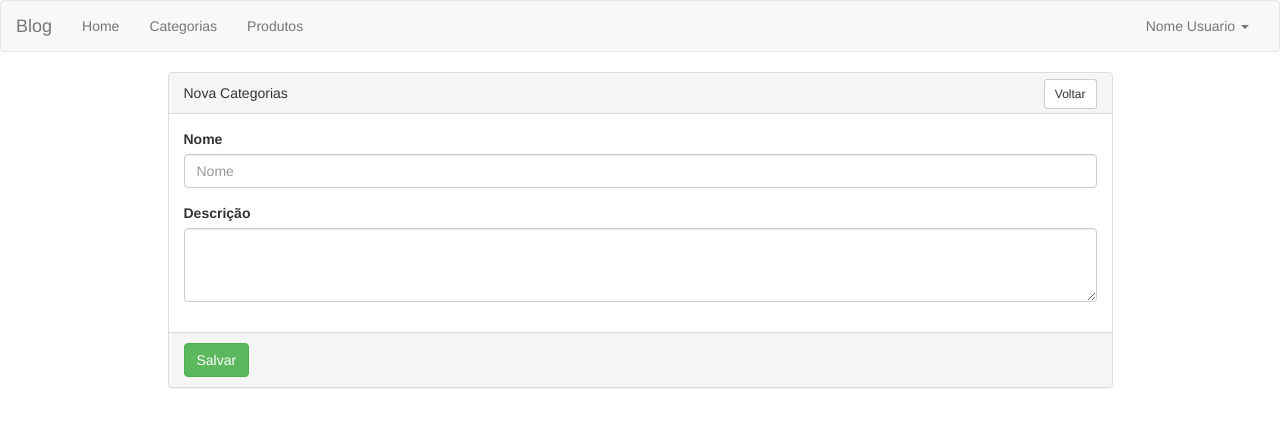
After one commit to roberzguerra/django_flexxo, a Django app: page /blog/categorias/novo in a window 1280 px wide. The commit adds this page. Shown: the top 427 px of the page. Run offline with Django 3.2, Linux system fonts and the light colour scheme; some libraries are stand-ins or nearby versions.

Commit message:
Promeiro cadastro em django - Categorias

```diff
--- /dev/null
+++ b/blog/templates/new.html
@@ -0,0 +1,44 @@
+{% extends "core/core.html" %}
+
+{% block scripts_head %}
+<style type="text/css">
+    .container .panel-heading .btn-back {
+        float: right;
+        margin: -4px 0 0 0;
+    }
+</style>
+{% endblock scripts_head %}
+
+{% block content %}
+    <div class="container">
+        <div class="row">
+            <div class="col-md-10 col-md-offset-1">
+                <div class="panel panel-default">
+                    <div class="panel-heading">
+                        Nova Categorias
+                        <a class="btn btn-default btn-sm btn-back" href="{% url 'blog-category-list' %}">Voltar</a>
+                    </div>
+
+                    <div class="panel-body">
+
+                        <form action="{% url 'blog-category-new' %}" method="POST" id="form-category">
+                            {% csrf_token %}
+                            <div class="form-group">
+                                <label for="input-name">Nome</label>
+                                <input type="text" class="form-control" id="input-name" name="name" placeholder="Nome">
+                            </div>
+                            <div class="form-group">
+                                <label for="text-description">Descrição</label>
+                                <textarea id="text-description" class="form-control" rows="3" name="description"></textarea>
+                            </div>
+                        </form>
+
+                    </div>
+                    <div class="panel-footer">
+                        <button type="submit" form="form-category" class="btn btn-success btn-save">Salvar</a>
+                    </div>
+                </div>
+            </div>
+        </div>
+    </div>
+{% endblock content %}
--- a/blog/views.py
+++ b/blog/views.py
@@ -1,8 +1,40 @@
 # -*- coding: utf-8 -*-
-from django.shortcuts import get_object_or_404, render
-
+from django.shortcuts import get_object_or_404, render, redirect
+from blog.models import Category
 
 def list(request):
     #question = get_object_or_404(Question, pk=question_id)
 
-    return render(request, 'blog/list.html', {'item': 'Testeee....'})
+    categories = Category.objects.all()
+
+
+    # De acordo com as configuracoes de templates no settings.py,
+    # primeiro o django verifica se existe dentro do diretorio templates do proprio app (app blog/templates)
+    # SE NAO encontrar, procura no diretorio template na raiz do projeto blog/list.html
+
+    # utilizando o template do diretorio blog dentro de templates na raiz do projeto
+    #return render(request, 'blog/list.html', {'item': 'Testeee....'})
+
+    # utilizando o template do proprio diretorio templates do app blog
+    return render(request, 'list.html', {'categories': categories})
+
+def new(request):
+    if request.POST:
+        post = request.POST
+        category = Category.objects.create(name=post.get('name'), description=post.get('description'))
+        return redirect('blog-category-list')
+
+    return render(request, 'new.html', {})
+
+
+
+
+# Utilizando metodos separados para exibir a pagina de cadastro e cadastrar efetivamente:
+# def new(request):
+#     return render(request, 'new.html', {})
+
+# def save(request):
+#     if request.POST:
+#         post = request.POST
+#         category = Category.objects.create(name=post.get('name'), description=post.get('description'))
+#     return redirect('blog-category-list')
--- a/django_flexxo/urls.py
+++ b/django_flexxo/urls.py
@@ -21,5 +21,8 @@ from blog import views as blog_views
 urlpatterns = [
     path('admin/', admin.site.urls),
 
-    path('blog/', blog_views.list, name='blog-list'),
+    path('blog/categorias', blog_views.list, name='blog-category-list'),
+    path('blog/categorias/novo', blog_views.new, name='blog-category-new'),
+    #path('blog/categorias/salvar', blog_views.save, name='blog-category-save'),
+
 ]
--- a/templates/core/core.html
+++ b/templates/core/core.html
@@ -17,6 +17,9 @@
 		<script src="https://oss.maxcdn.com/html5shiv/3.7.2/html5shiv.min.js"></script>
 		<script src="https://oss.maxcdn.com/respond/1.4.2/respond.min.js"></script>
 	<![endif]-->
+
+	{% block scripts_head %}
+	{% endblock scripts_head %}
 </head>
 <body>
 	<nav class="navbar navbar-default">
@@ -40,9 +43,11 @@
 
 				<ul class="nav navbar-nav navbar-right">
                     {% comment %}
+						comentario com multiplas linhas
                         <li><a href="#">Login</a></li>
                         <li><a href="#">Register</a></li>
                     {% endcomment %}
+					{# comentario de uma linha #}
                     <li class="dropdown">
                         <a href="#" class="dropdown-toggle" data-toggle="dropdown" role="button" aria-expanded="false">Nome Usuario <span class="caret"></span></a>
                         <ul class="dropdown-menu" role="menu">
```
Also changed, not shown: blog/models.py (+12 -0 lines), blog/templates/list.html (+49 -1 lines), db.sqlite3, templates/core/base_list.html (renamed from templates/core/home.html).
